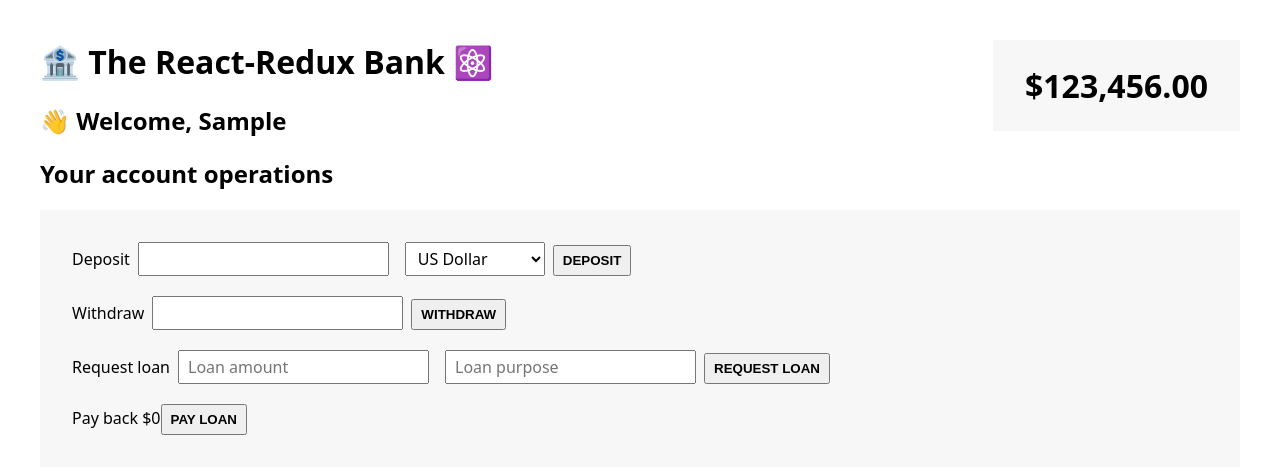
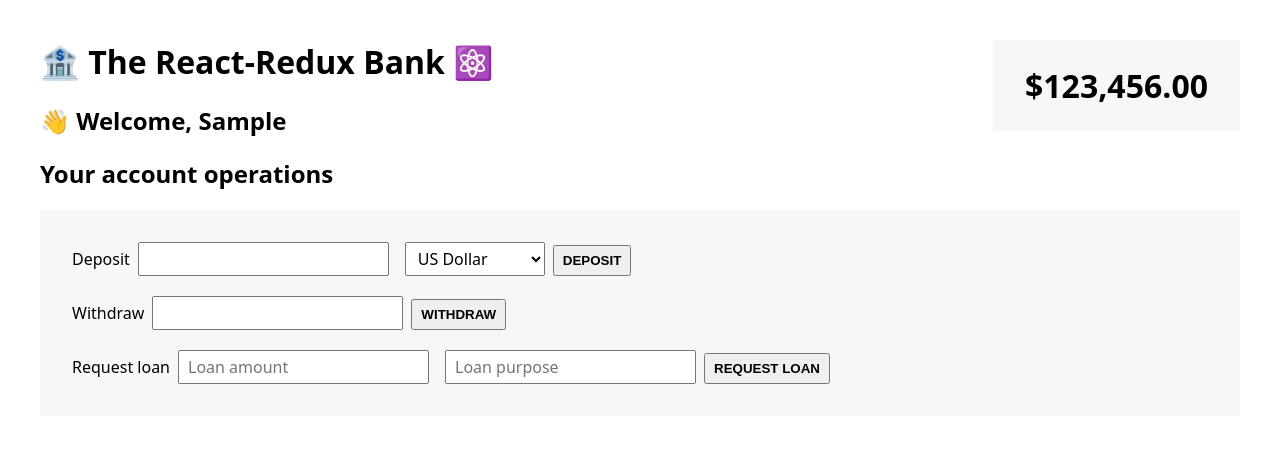
Before and after one commit to Aash417/p42-react-redux-mini-bank, a React (Create React App) app: page / in a window 1280 px wide. Both pictures are taken after typing "Sample", "Sample" into the empty fields and a click on the button "CREATE NEW CUSTOMER". Shown: the top 474 px of the page. Built offline with nearby package versions, Linux system fonts and the light colour scheme.

Commit message:
dispatching action from react app

```diff
--- a/src/features/accounts/AccountOperations.js
+++ b/src/features/accounts/AccountOperations.js
@@ -10,27 +10,30 @@ function AccountOperations() {
 	const [currency, setCurrency] = useState('USD');
 
 	const dispatch = useDispatch();
-	const account = useSelector((state) => state.account);
-	const loan = account.loan;
+	const { loan, balance } = useSelector((store) => store.account);
 
-	console.log(account);
-
+	console.log(balance);
 	function handleDeposit() {
 		if (!depositAmount) return;
 		dispatch(deposit(depositAmount));
+		setDepositAmount('');
 	}
 
 	function handleWithdrawal() {
 		if (depositAmount < 0) return;
 		dispatch(withdraw(withdrawalAmount));
+		setWithdrawalAmount('');
 	}
 
 	function handleRequestLoan() {
+		if (!loanAmount && !loanPurpose) return;
 		dispatch(requestLoan(loanAmount, loanPurpose));
+		setLoanAmount('');
+		setLoanPurpose('');
 	}
 
 	function handlePayLoan() {
-		dispatch(payLoan(loanAmount));
+		dispatch(payLoan());
 	}
 
 	return (
@@ -69,7 +72,12 @@ function AccountOperations() {
 						Withdraw {withdrawalAmount}
 					</button>
 				</div>
-
+				{loan ? (
+					<div>
+						<span>Pay back ${loan}</span>
+						<button onClick={handlePayLoan}>Pay loan</button>
+					</div>
+				) : (
 					<div>
 						<label>Request loan</label>
 						<input
@@ -83,13 +91,11 @@ function AccountOperations() {
 							onChange={(e) => setLoanPurpose(e.target.value)}
 							placeholder="Loan purpose"
 						/>
-					<button onClick={handleRequestLoan}>Request loan</button>
+						<button onClick={handleRequestLoan}>
+							Request loan
+						</button>
 					</div>
-
-				<div>
-					<span>Pay back ${loan}</span>
-					<button onClick={handlePayLoan}>Pay loan</button>
-				</div>
+				)}
 			</div>
 		</div>
 	);
```
Lines whose indentation alone changed are shown as unchanged.
